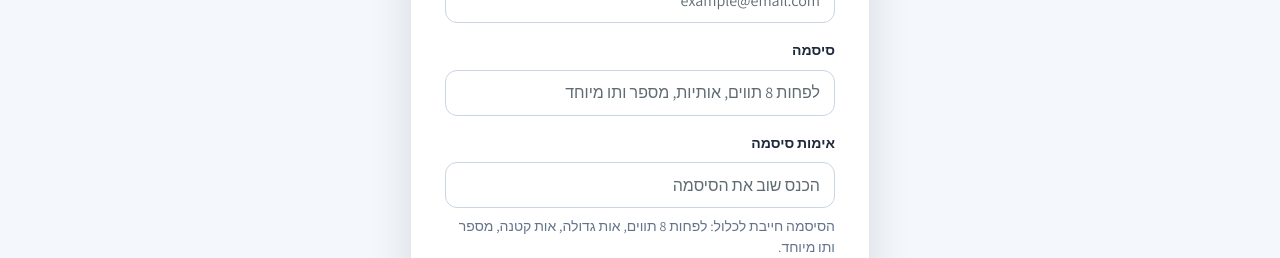
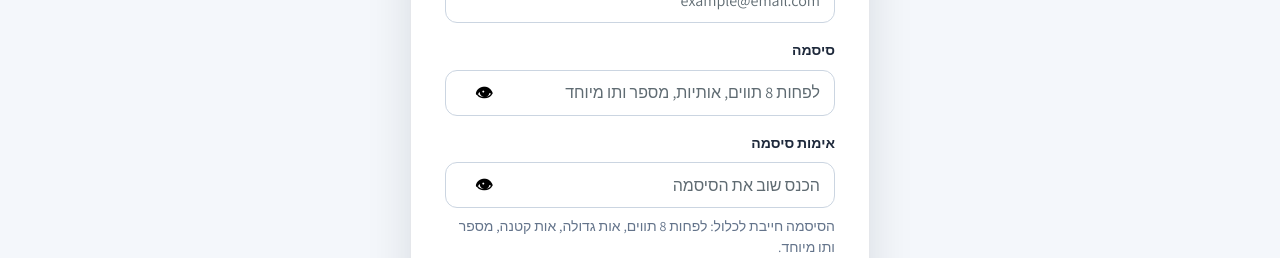
Before and after one commit to Avirooks/myrights-frontend, a React (Vite) app: page /register in a window 1280 px wide. Shown: the part 428-686 px from the top of the page. Built offline with nearby package versions, Linux system fonts and the light colour scheme; no server answers.

Commit message:
Improve registration password UX

```diff
--- a/src/pages/RegisterPage.jsx
+++ b/src/pages/RegisterPage.jsx
@@ -10,8 +10,11 @@ function RegisterPage() {
   const [email, setEmail] = useState('')
   const [password, setPassword] = useState('')
   const [confirmPassword, setConfirmPassword] = useState('')
+  const [showPassword, setShowPassword] = useState(false)
+  const [showConfirmPassword, setShowConfirmPassword] = useState(false)
   const [errorMessage, setErrorMessage] = useState('')
   const [successMessage, setSuccessMessage] = useState('')
+  const [userAlreadyExists, setUserAlreadyExists] = useState(false)
   const [loading, setLoading] = useState(false)
 
   const isStrongPassword = (password) => {
@@ -34,6 +37,7 @@ function RegisterPage() {
     event.preventDefault()
     setErrorMessage('')
     setSuccessMessage('')
+    setUserAlreadyExists(false)
 
     if (password !== confirmPassword) {
       setErrorMessage('הסיסמה ואימות הסיסמה אינם תואמים.')
@@ -62,6 +66,18 @@ function RegisterPage() {
     setLoading(false)
 
     if (error) {
+      const message = error.message?.toLowerCase() || ''
+
+      if (
+        message.includes('already registered') ||
+        message.includes('already exists') ||
+        message.includes('user already')
+      ) {
+        setUserAlreadyExists(true)
+        setErrorMessage('משתמש עם כתובת המייל הזו כבר קיים. ניתן להתחבר במקום להירשם מחדש.')
+        return
+      }
+
       setErrorMessage('לא הצלחנו ליצור משתמש. בדוק את הפרטים ונסה שוב.')
       return
     }
@@ -110,33 +126,66 @@ function RegisterPage() {
 
             <label>
               סיסמה
+              <div className="password-input-wrapper">
                 <input
-                type="password"
+                  type={showPassword ? 'text' : 'password'}
                   value={password}
                   onChange={(event) => setPassword(event.target.value)}
                   placeholder="לפחות 8 תווים, אותיות, מספר ותו מיוחד"
                   minLength="8"
                   required
                 />
+
+                <button
+                  type="button"
+                  className="password-toggle"
+                  onClick={() => setShowPassword((current) => !current)}
+                  aria-label={showPassword ? 'הסתרת סיסמה' : 'הצגת סיסמה'}
+                >
+                  {showPassword ? '🙈' : '👁'}
+                </button>
+              </div>
             </label>
 
             <label>
               אימות סיסמה
+              <div className="password-input-wrapper">
                 <input
-    type="password"
+                  type={showConfirmPassword ? 'text' : 'password'}
                   value={confirmPassword}
                   onChange={(event) => setConfirmPassword(event.target.value)}
                   placeholder="הכנס שוב את הסיסמה"
                   minLength="8"
                   required
                 />
+
+                <button
+                  type="button"
+                  className="password-toggle"
+                  onClick={() => setShowConfirmPassword((current) => !current)}
+                  aria-label={showConfirmPassword ? 'הסתרת סיסמה' : 'הצגת סיסמה'}
+                >
+                  {showConfirmPassword ? '🙈' : '👁'}
+                </button>
+              </div>
             </label>
 
             <div className="password-hint">
               הסיסמה חייבת לכלול: לפחות 8 תווים, אות גדולה, אות קטנה, מספר ותו מיוחד.
             </div>
 
-            {errorMessage && <div className="auth-error">{errorMessage}</div>}
+            {errorMessage && (
+              <div className="auth-error">
+                {errorMessage}
+
+                {userAlreadyExists && (
+                  <div className="auth-error-action">
+                    <Link to="/login">מעבר להתחברות</Link>
+                  </div>
+                )}
+              </div>
+            )}
+
             {successMessage && <div className="auth-success">{successMessage}</div>}
 
             <button type="submit" className="primary-button" disabled={loading}>
--- a/src/styles/globals.css
+++ b/src/styles/globals.css
@@ -1977,4 +1977,33 @@ body.accessibility-highlight-links a {
   .feedback-stars .star {
     font-size: 1.55rem;
   }
-}
+}.password-input-wrapper {
+  position: relative;
+  display: flex;
+  align-items: center;
+}
+
+.password-input-wrapper input {
+  width: 100%;
+  padding-left: 48px;
+}
+
+.password-toggle {
+  position: absolute;
+  left: 10px;
+  border: none;
+  background: transparent;
+  font-size: 1.1rem;
+  cursor: pointer;
+  line-height: 1;
+}
+
+.auth-error-action {
+  margin-top: 8px;
+  font-weight: 700;
+}
+
+.auth-error-action a {
+  color: inherit;
+  text-decoration: underline;
+}
```
Lines whose indentation alone changed are shown as unchanged.
